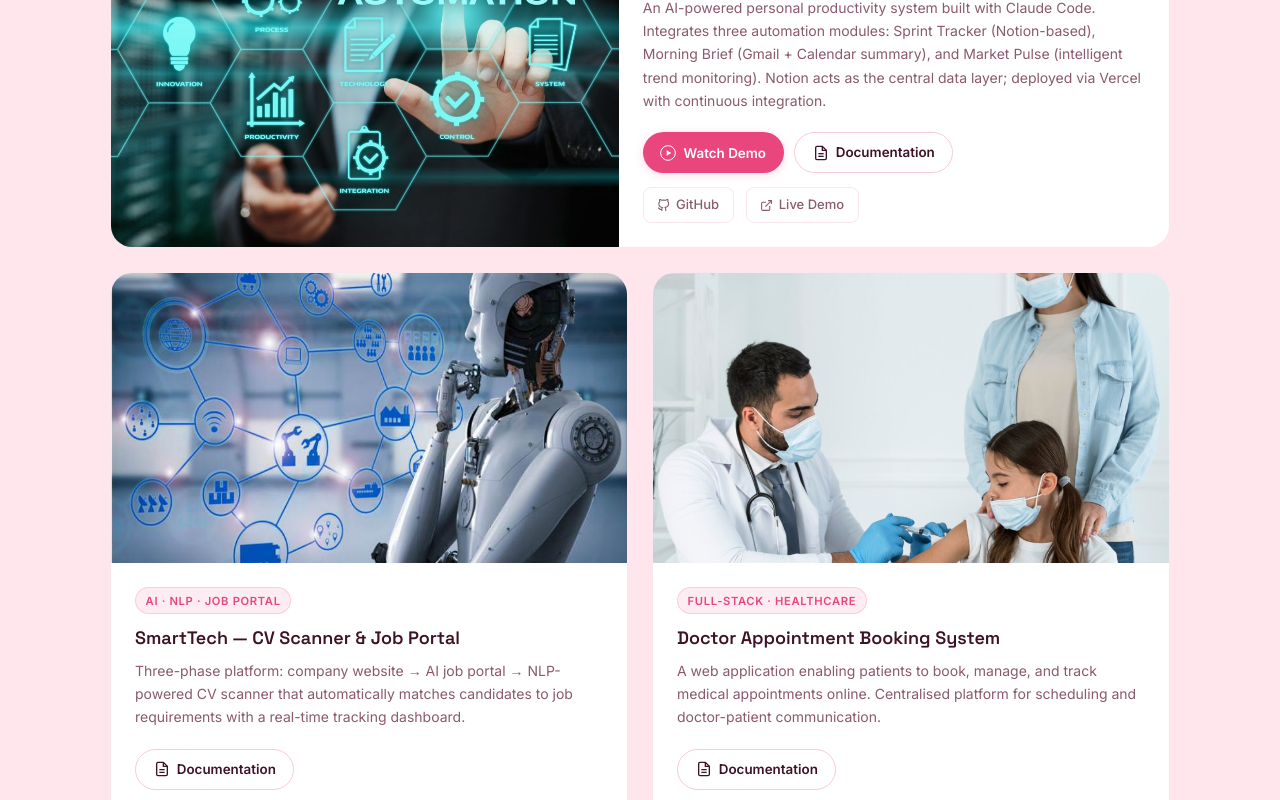
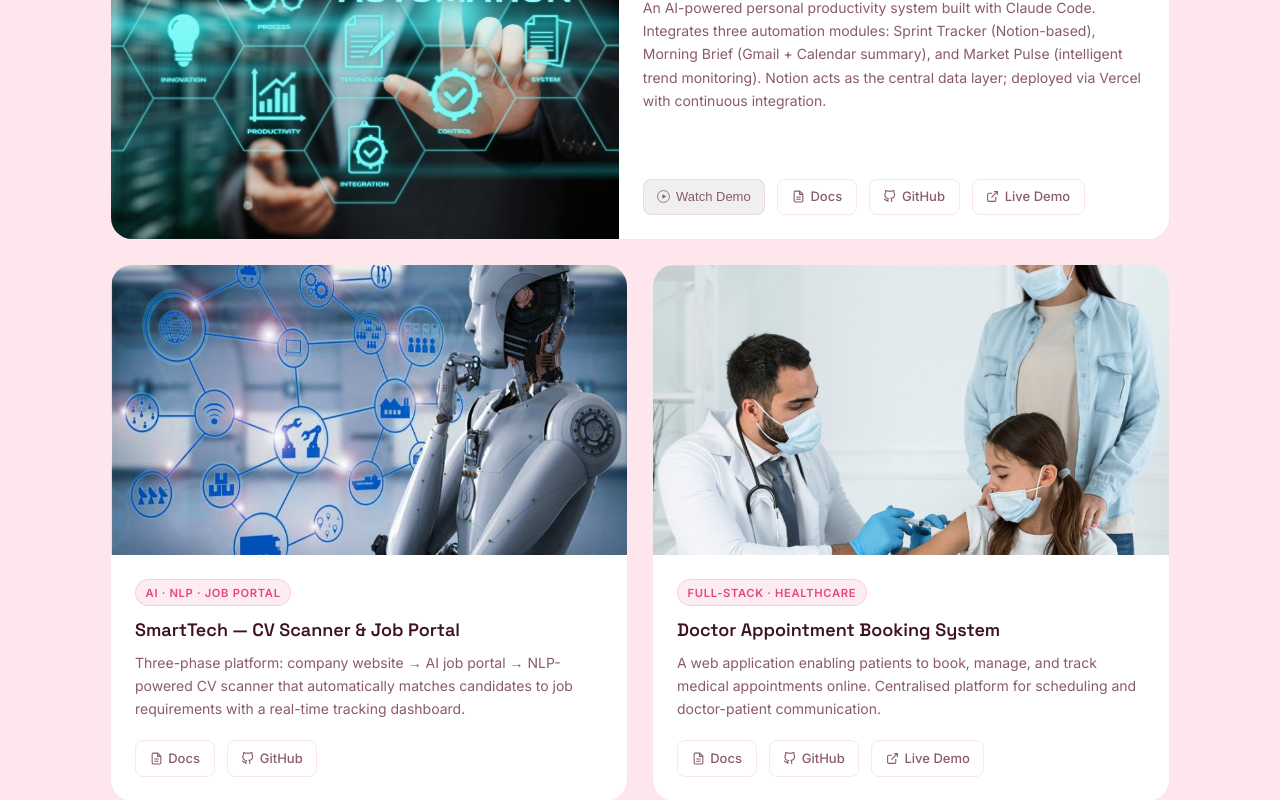
Before and after one commit to Nolitha5/FlorahSibiya, a React (Vite) app: page / in a window 1280 px wide. Shown: the part 3340-4140 px from the top of the page. Built offline with nearby package versions, Linux system fonts and the light colour scheme.

Commit message:
fix: unify Watch Demo and Docs buttons to match project-link style, rename Documentation to Docs

```diff
--- a/src/components/ProjectCard.css
+++ b/src/components/ProjectCard.css
@@ -81,70 +81,10 @@
   flex: 1;
 }
 
-/* ── ACTION BUTTONS ── */
-.card-action-btns {
-  display: flex;
-  gap: 0.65rem;
-  flex-wrap: wrap;
-  margin-top: 1.25rem;
-}
-
-.card-btn {
-  display: inline-flex;
-  align-items: center;
-  gap: 0.45rem;
-  font-family: var(--font-body);
-  font-size: 0.8375rem;
-  font-weight: 600;
-  border-radius: 999px;
-  padding: 0.55rem 1.1rem;
-  cursor: pointer;
-  text-decoration: none;
-  border: none;
-  transition: opacity var(--transition), transform var(--transition),
-    box-shadow var(--transition);
-}
-.card-btn:hover {
-  opacity: 0.88;
-  transform: translateY(-1px);
-}
-.card-btn:active {
-  transform: translateY(0);
-}
-.card-btn svg {
-  width: 16px;
-  height: 16px;
-  flex-shrink: 0;
-}
-
-/* Watch Demo — filled pink */
-.card-btn--demo {
-  background: var(--accent);
-  color: #fff;
-  box-shadow: 0 2px 10px rgba(232, 70, 124, 0.2);
-}
-.card-btn--demo:hover {
-  box-shadow: 0 6px 18px rgba(232, 70, 124, 0.35);
-}
-
-/* Documentation — outlined */
-.card-btn--docs {
-  background: transparent;
-  color: var(--text-primary);
-  border: 1px solid var(--border-strong);
-}
-.card-btn--docs:hover {
-  background: var(--accent-dim);
-  border-color: var(--accent);
-  color: var(--accent);
-  box-shadow: none;
-}
-
-/* ── GITHUB / LIVE LINKS ── */
 .project-links {
   display: flex;
   gap: 0.75rem;
-  margin-top: 0.85rem;
+  margin-top: 1.25rem;
   flex-wrap: wrap;
 }
 
--- a/src/components/ProjectCard.jsx
+++ b/src/components/ProjectCard.jsx
@@ -14,39 +14,21 @@ function ProjectCard({ project, onPlayDemo }) {
         <h3>{title}</h3>
         <p>{description}</p>
 
-        <div className="card-action-btns">
+        <div className="project-links">
           {video && (
-            <button
-              className="card-btn card-btn--demo"
+            <ProjectLink
+              type="video"
+              label="Watch Demo"
               onClick={() => onPlayDemo(project)}
-              aria-label={`Watch demo for ${title}`}
-            >
-              <svg viewBox="0 0 24 24" fill="none" xmlns="http://www.w3.org/2000/svg">
-                <circle cx="12" cy="12" r="11" stroke="currentColor" strokeWidth="1.5" />
-                <polygon points="10,8 17,12 10,16" fill="currentColor" />
-              </svg>
-              Watch Demo
-            </button>
+            />
           )}
           {docs && (
-            <a
+            <ProjectLink
+              type="docs"
+              label="Docs"
               href={docs}
-              target="_blank"
-              rel="noreferrer"
-              className="card-btn card-btn--docs"
-            >
-              <svg viewBox="0 0 24 24" fill="none" stroke="currentColor" strokeWidth="2">
-                <path d="M14 2H6a2 2 0 00-2 2v16a2 2 0 002 2h12a2 2 0 002-2V8z" />
-                <polyline points="14 2 14 8 20 8" />
-                <line x1="16" y1="13" x2="8" y2="13" />
-                <line x1="16" y1="17" x2="8" y2="17" />
-              </svg>
-              Documentation
-            </a>
+            />
           )}
-        </div>
-
-        <div className="project-links">
           {links.map((link) => (
             <ProjectLink key={link.label + link.href} {...link} />
           ))}
--- a/src/components/ProjectLink.jsx
+++ b/src/components/ProjectLink.jsx
@@ -1,10 +1,39 @@
 import { GitHubOutlineIcon, ExternalLinkIcon } from './Icons'
 import './ProjectLink.css'
 
-function ProjectLink({ label, href, type }) {
+function PlayIcon() {
+  return (
+    <svg viewBox="0 0 24 24" fill="none" xmlns="http://www.w3.org/2000/svg">
+      <circle cx="12" cy="12" r="11" stroke="currentColor" strokeWidth="1.5" />
+      <polygon points="10,8 17,12 10,16" fill="currentColor" />
+    </svg>
+  )
+}
+
+function DocsIcon() {
+  return (
+    <svg viewBox="0 0 24 24" fill="none" stroke="currentColor" strokeWidth="2">
+      <path d="M14 2H6a2 2 0 00-2 2v16a2 2 0 002 2h12a2 2 0 002-2V8z" />
+      <polyline points="14 2 14 8 20 8" />
+      <line x1="16" y1="13" x2="8" y2="13" />
+      <line x1="16" y1="17" x2="8" y2="17" />
+    </svg>
+  )
+}
+
+function ProjectLink({ label, href, type, onClick }) {
+  if (type === 'video') {
+    return (
+      <button className="project-link" onClick={onClick}>
+        <PlayIcon />
+        {label}
+      </button>
+    )
+  }
+
   return (
     <a href={href} target="_blank" rel="noreferrer" className="project-link">
-      {type === 'github' ? <GitHubOutlineIcon /> : <ExternalLinkIcon />}
+      {type === 'github' ? <GitHubOutlineIcon /> : type === 'docs' ? <DocsIcon /> : <ExternalLinkIcon />}
       {label}
     </a>
   )
```
